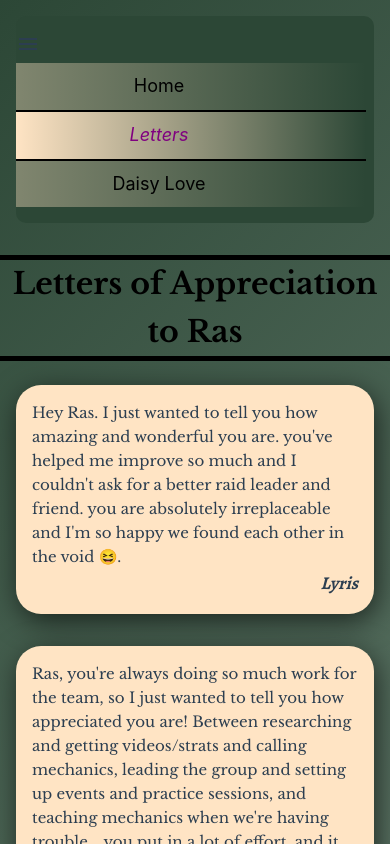
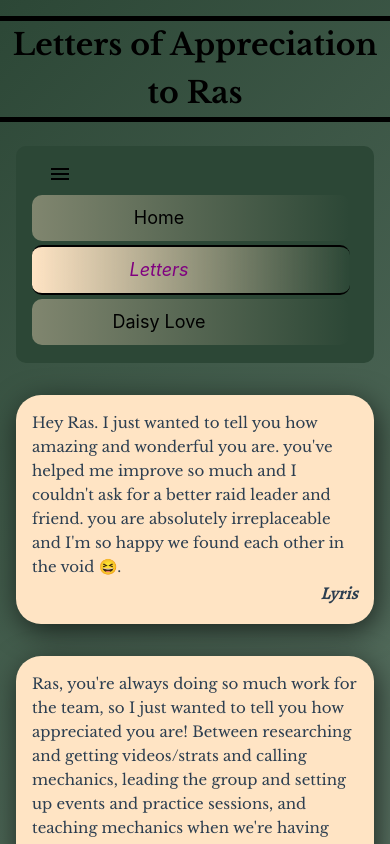
Before and after one commit to CommanderTrip/medica-ii, a Vue app in the folder ff-infinitely-awake/: page /Letters in a window 390 px wide. Shown: the top 844 px of the page. Built offline with nearby package versions, Linux system fonts and the light colour scheme.

Commit message:
Navigation style

```diff
--- a/ff-infinitely-awake/src/components/PageLayout.vue
+++ b/ff-infinitely-awake/src/components/PageLayout.vue
@@ -14,8 +14,8 @@ export default {
 
 <template>
   <div class="page-layout">
+    <h1 class="page-title">{{ pageTitle }}</h1>
     <SideBar class="sidebar" />
-    <h1 class="page-title">{{ pageTitle }}</h1>
     <div class="content">
       <slot></slot>
     </div>
--- a/ff-infinitely-awake/src/components/SideBar.vue
+++ b/ff-infinitely-awake/src/components/SideBar.vue
@@ -5,12 +5,16 @@ import { RouterLink } from "vue-router"
 export default defineComponent({
   components: { RouterLink },
   data: () => ({
-    isOpen: ref(true),
+    isClosed: ref(false),
     mobileSidebar: ref(false)
   }),
   methods: {
     onResize() {
-      this.mobileSidebar = window.innerWidth < 768 // See styles.scss for size
+      this.mobileSidebar = window.innerWidth < 480 // See styles.scss for size
+    },
+    flipState() {
+      this.isClosed = !this.isClosed
+      console.log("isOpen", this.isClosed)
     }
   },
   mounted() {
@@ -21,7 +25,7 @@ export default defineComponent({
 </script>
 
 <template>
-  <div v-if="mobileSidebar.value" class="sidebar">
+  <div v-if="!mobileSidebar" class="sidebar">
     <nav>
       <RouterLink to="/">Home</RouterLink>
       <RouterLink to="/Letters">Letters</RouterLink>
@@ -29,8 +33,10 @@ export default defineComponent({
     </nav>
   </div>
 
-  <div v-else class="sidebar" :class="{ open: isOpen }">
-    <span class="material-symbols-outlined"> menu </span>
+  <div v-else :class="{ open: isClosed }">
+    <div @click="flipState">
+      <span class="material-symbols-outlined"> menu </span>
+    </div>
     <nav>
       <RouterLink to="/">Home</RouterLink>
       <RouterLink to="/Letters">Letters</RouterLink>
@@ -44,6 +50,16 @@ export default defineComponent({
 
 .sidebar {
   padding-right: 0.5rem;
+  transition: 0.4s;
+}
+
+span {
+  color: black;
+  padding-left: 2rem;
+}
+
+.open > nav {
+  display: none;
 }
 
 a {
@@ -87,6 +103,9 @@ nav {
 
   a {
     min-width: 50px;
+    border-radius: 10px;
+    margin-inline: 1rem;
+    margin-block: 0.1rem;
   }
 }
 </style>
```
